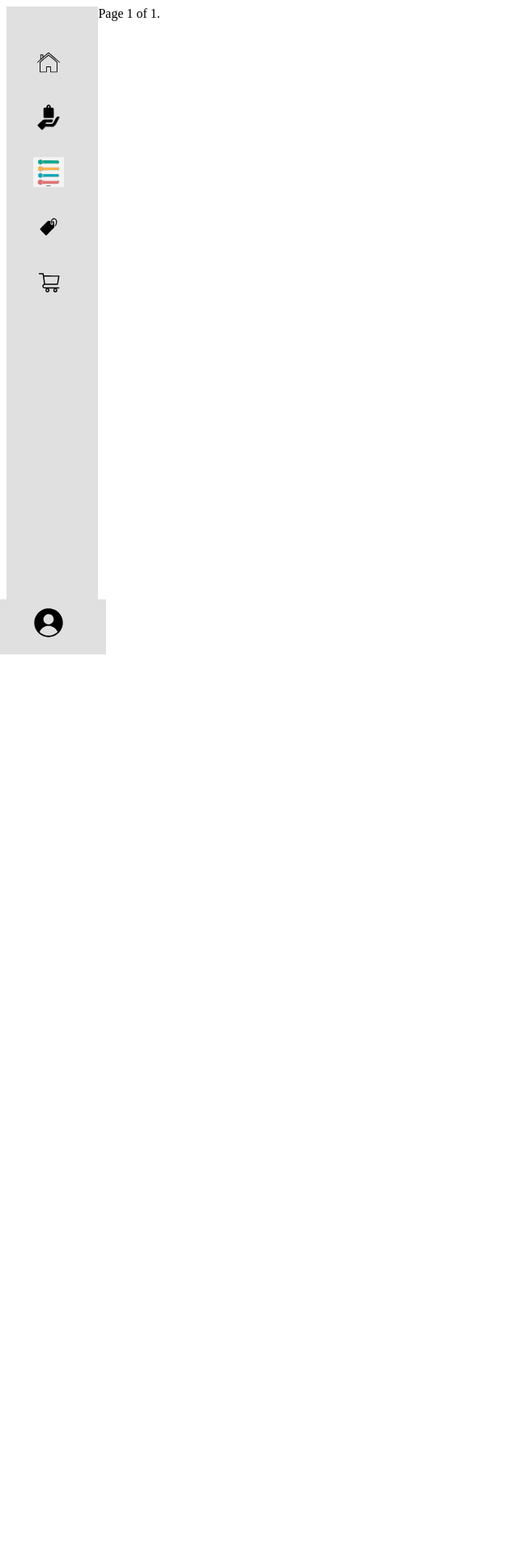
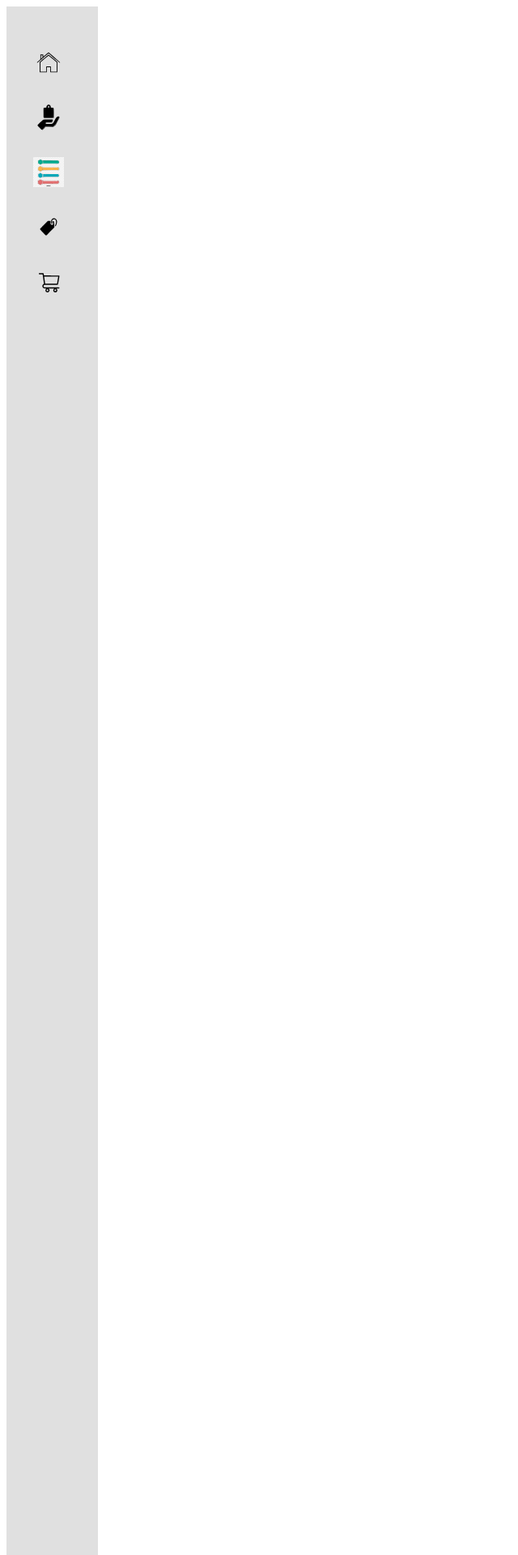
Before and after one commit to RamaTeja99/EcommercePSPCS, a Django app: page /products/ in a window 1280 px wide. Shown: the top 1920 px of the page at 81% size, without its empty margins (0-640 px from the left). Before the commit the page ends 808 px from the top, so only its background shows below. Run offline with Django 5.2, Linux system fonts and the light colour scheme; data that the repository does not hold is empty.

Commit message:
Added Products

```diff
--- a/PSPCSProject/PSPCS/static/css/productsnavbar.css
+++ b/PSPCSProject/PSPCS/static/css/productsnavbar.css
@@ -1,13 +1,7 @@
 /* productsnavbar.css */
-
-.container-fluid {
-    display: flex;
-    flex-direction: row;
-}
-
 .left-section {
     background-color: rgb(224, 224, 224);
-    height: 100vh;
+    min-height: 400vh; /* Ensure navbar expands to at least the height of the viewport */
     width: 3cm; /* Adjust the width as needed */
     padding-top: 20px;
     box-sizing: border-box;
--- a/PSPCSProject/PSPCS/templates/productnavbar.html
+++ b/PSPCSProject/PSPCS/templates/productnavbar.html
@@ -1,4 +1,12 @@
-<!-- productnavbar.html -->
+<!DOCTYPE html>
+<html lang="en">
+<head>
+    <meta charset="UTF-8">
+    <meta name="viewport" content="width=device-width, initial-scale=1.0">
+    <title>Product Navbar</title>
+    <link rel="stylesheet" type="text/css" href="/static/css/productsnavbar.css">
+</head>
+<body><!-- productnavbar.html -->
 <div class="left-section">
     <a href="/dashboard/" data-button-text="Home"><img src="/static/images/Home.svg" alt="Home"></a>
     <a href="/products/" data-button-text="Products"><img src="/static/images/Products.svg" alt="Products"></a>
@@ -14,3 +22,4 @@
     <!-- User Profile Popup -->
     <div id="userProfilePopup" class="user-profile-popup"></div>
 </div>
+</body>
--- a/PSPCSProject/PSPCS/templates/products.html
+++ b/PSPCSProject/PSPCS/templates/products.html
@@ -3,7 +3,6 @@
 <head>
     <meta charset="UTF-8">
     <title>Product Page</title>
-    <link rel="stylesheet" type="text/css" href="/static/css/productsnavbar.css">
     <link rel="stylesheet" type="text/css" href="/static/css/products.css">
 </head>
 <body>
```
